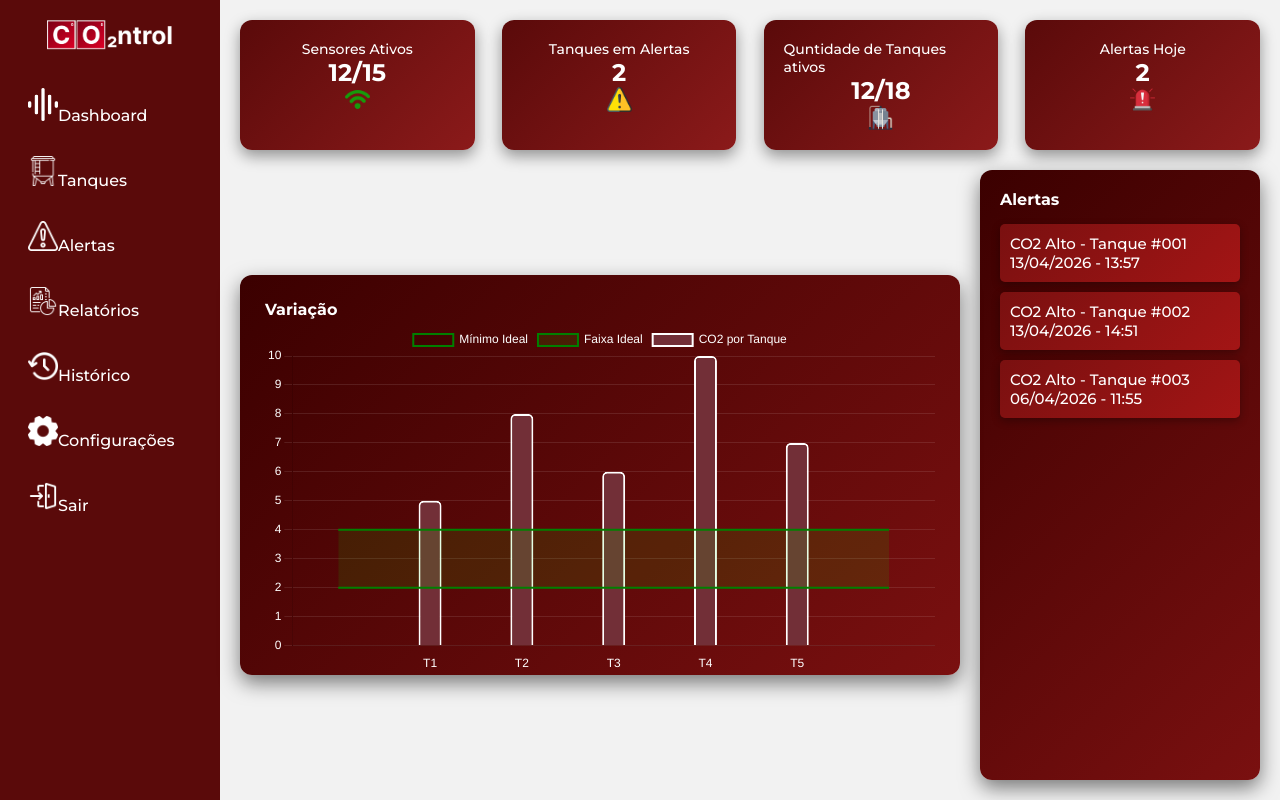
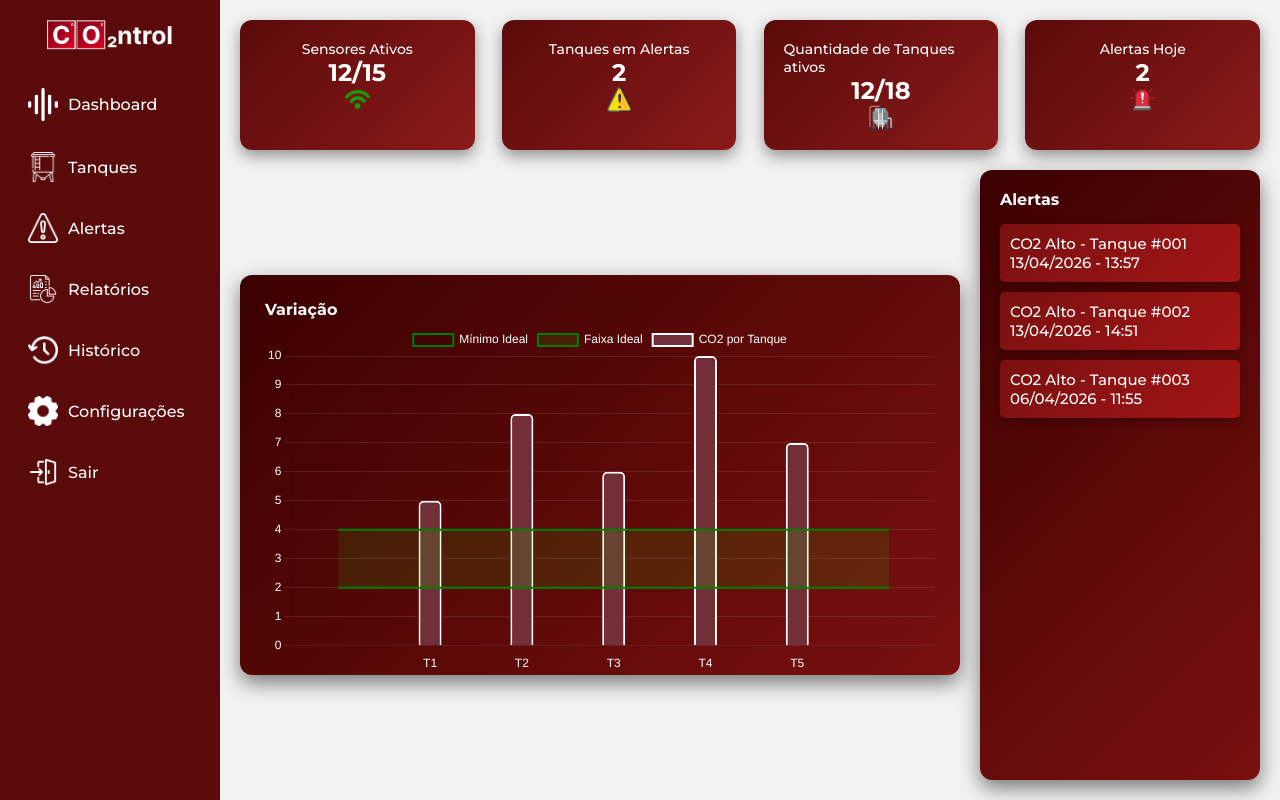
Before and after one commit to CO2control/FRONTEND_CO2CONTROL, a plain HTML site: page site_institucional/Dashboard/dashboard.html in a window 1280 px wide. Drawn offline with nearby package versions, Linux system fonts and the light colour scheme.

Commit message:
feat: full website navigation

```diff
--- a/site_institucional/Dashboard/css/dashboard.css
+++ b/site_institucional/Dashboard/css/dashboard.css
@@ -43,6 +43,8 @@ body {
 }
 
 .item {
+    display: flex;
+    align-items: center;
     padding: 8px;
     border-radius: 5px;
     cursor: pointer;
@@ -53,8 +55,9 @@ body {
     background-color: rgba(255,255,255,0.1);
 }
 
-.item img{
+.item > img{
     width: 30px;
+    margin-right: 10px;
 }
 
 .kpi img{
--- a/site_institucional/Dashboard/css/tanques.css
+++ b/site_institucional/Dashboard/css/tanques.css
@@ -11,6 +11,8 @@ body {
 }
 
 .item {
+    display: flex;
+    align-items: center;
     padding: 8px;
     border-radius: 5px;
     cursor: pointer;
@@ -21,8 +23,9 @@ body {
     background-color: rgba(255, 255, 255, 0.1);
 }
 
-.item img {
+.item > img {
     width: 30px;
+    margin-right: 10px;
 }
 
 .kpi img {
--- a/site_institucional/Dashboard/dashboard.html
+++ b/site_institucional/Dashboard/dashboard.html
@@ -34,7 +34,9 @@
                 <div class="item"><img src="./assets/relatorio.png" alt=""><span>Relatórios</span></div>
                 <div class="item"><img src="./assets/historia.png" alt=""><span>Histórico</span></div>
                 <div class="item"><img src="./assets/Settings.png" alt=""><span>Configurações</span></div>
-                <div class="item"><img src="./assets/porta.png" alt=""><span>Sair</span></div>
+                <a href="../index.html">
+                    <div class="item"><img src="./assets/porta.png" alt=""><span>Sair</span></div>
+                </a>
             </div>
 
 
@@ -60,7 +62,7 @@
                 </div>
 
                 <div class="kpi">
-                    <div class="kpi-title"><span>Quntidade de Tanques ativos</span></div>
+                    <div class="kpi-title"><span>Quantidade de Tanques ativos</span></div>
                     <div class="kpi-value"><span>12/18</span></div>
                     <img src="./assets/armazenamentoIndivdual.png" alt="">
                 </div>
```
Also changed, not shown: site_institucional/Dashboard/tanques.html (+3 -1 lines), site_institucional/cadastro.html (+1 -0 lines), site_institucional/login.html (+8 -3 lines).
